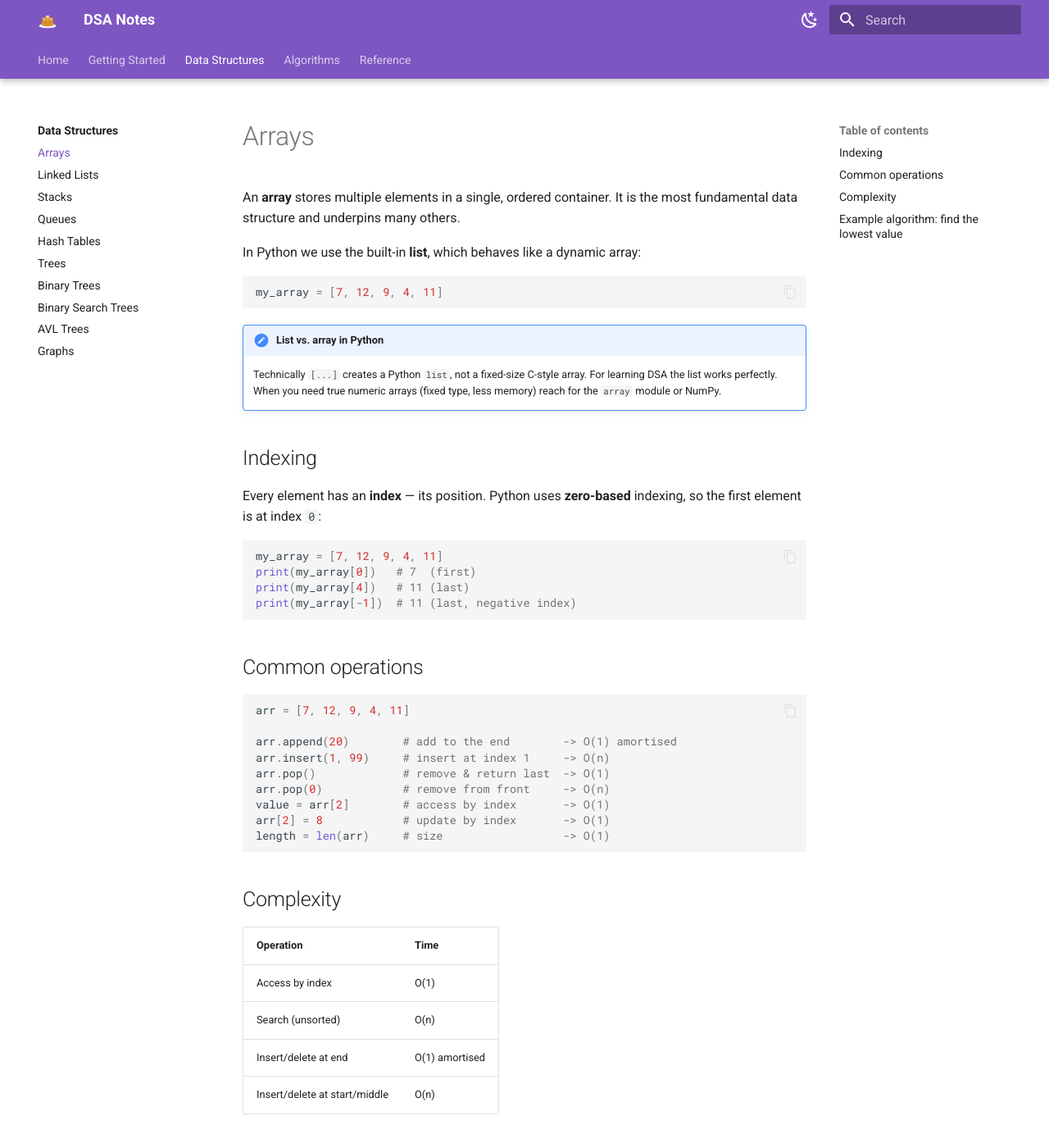
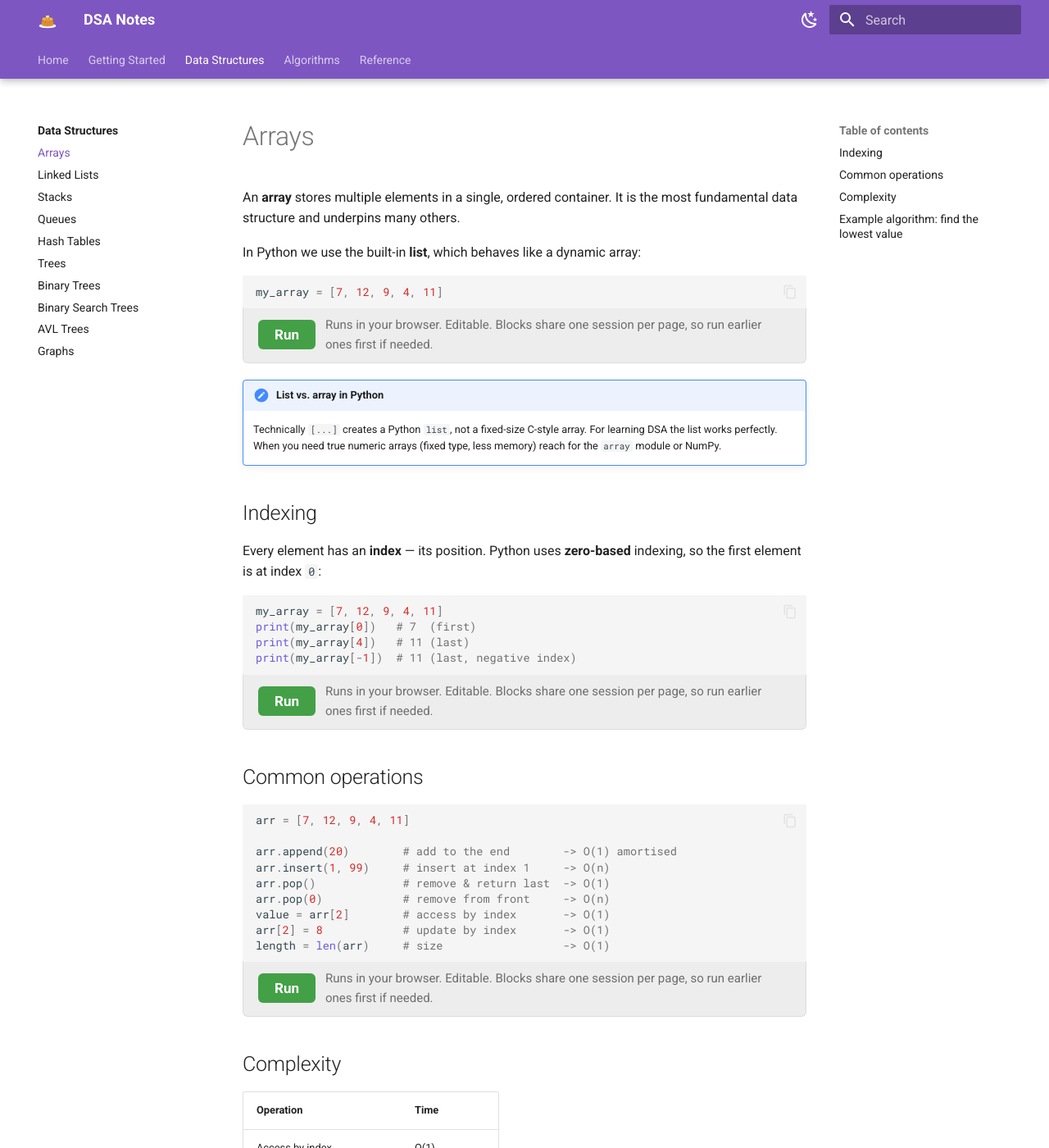
Before and after one commit to anp-exe/dsa, an MkDocs documentation site: the page built from docs/data-structures/arrays.md, in a window 1280 px wide and 1400 px high. Shown: the whole window at 82% size. Built offline with MkDocs 1.6.1 and Material for MkDocs 9.7.7, drawn with Linux system fonts in a browser that asks for light colours; some of the changed text lies outside the part shown.

Commit message:
Add code run ability site-wide

```diff
--- a/docs/assets/css/widgets.css
+++ b/docs/assets/css/widgets.css
@@ -110,6 +110,27 @@
 }
 .py-run-btn:disabled { opacity: 0.6; cursor: wait; }
 .py-hint { font-size: 0.75rem; color: var(--md-default-fg-color--light); }
+
+/* Auto Run bar attached under a highlighted code block */
+.py-bar-attached {
+  border: 1px solid var(--md-default-fg-color--lightest);
+  border-top: none;
+  border-radius: 0 0 0.3rem 0.3rem;
+  margin-top: -0.9rem;
+}
+.language-python.highlight { margin-bottom: 0; }
+.language-python.highlight code[contenteditable="true"]:focus {
+  outline: 2px solid var(--md-accent-fg-color);
+  outline-offset: 2px;
+  border-radius: 0.2rem;
+}
+.py-bar-attached + .py-out {
+  border: 1px solid var(--md-default-fg-color--lightest);
+  border-top: none;
+  border-radius: 0 0 0.3rem 0.3rem;
+  margin-top: 0;
+  margin-bottom: 1.2rem;
+}
 .py-out {
   margin: 0;
   padding: 0.9rem;
--- a/docs/assets/js/widgets.js
+++ b/docs/assets/js/widgets.js
@@ -70,7 +70,7 @@
     render();
   }
 
-  /* ---------- In-browser Python runner (Pyodide) ---------- */
+  /* ---------- Shared in-browser Python (Pyodide) ---------- */
   var pyodidePromise = null;
   function getPyodide() {
     if (pyodidePromise) return pyodidePromise;
@@ -87,33 +87,70 @@
     return pyodidePromise;
   }
 
+  // Run code in Pyodide, capturing stdout/stderr into outEl.
+  function runInPyodide(code, outEl, done) {
+    outEl.textContent = "Loading Python (first run downloads the runtime, about 6MB)...";
+    getPyodide().then(function (py) {
+      outEl.textContent = "Running...";
+      py.runPython("import sys, io\n_buf = io.StringIO()\nsys.stdout = _buf\nsys.stderr = _buf");
+      try {
+        py.runPython(code);
+        var result = py.runPython("_buf.getvalue()");
+        outEl.textContent = (result && result.length) ? result : "(ran with no output — add a print to see something)";
+      } catch (err) {
+        outEl.textContent = String(err);
+      } finally {
+        py.runPython("sys.stdout = sys.__stdout__\nsys.stderr = sys.__stderr__");
+        if (done) done();
+      }
+    }).catch(function (e) {
+      outEl.textContent = "Failed to load the Python runtime: " + e +
+        "\n(An internet connection is needed the first time.)";
+      if (done) done();
+    });
+  }
+
+  /* ---------- Dedicated editable playground cell (.py-run) ---------- */
   function initPyRun(root) {
     if (root.dataset.ready) return;
     root.dataset.ready = "1";
-
     var ta = root.querySelector(".py-code");
     var out = root.querySelector(".py-out");
     var btn = root.querySelector(".py-run-btn");
-
     btn.addEventListener("click", function () {
       btn.disabled = true;
-      out.textContent = "Loading Python (first run downloads the runtime, about 6MB)...";
-      getPyodide().then(function (py) {
-        out.textContent = "Running...";
-        py.runPython("import sys, io\n_buf = io.StringIO()\nsys.stdout = _buf\nsys.stderr = _buf");
-        try {
-          py.runPython(ta.value);
-          var result = py.runPython("_buf.getvalue()");
-          out.textContent = result && result.length ? result : "(no output — try adding a print statement)";
-        } catch (err) {
-          out.textContent = String(err);
-        } finally {
-          py.runPython("sys.stdout = sys.__stdout__\nsys.stderr = sys.__stderr__");
-          btn.disabled = false;
-        }
-      }).catch(function (e) {
-        out.textContent = "Failed to load the Python runtime: " + e + "\n(You need an internet connection the first time.)";
-        btn.disabled = false;
+      runInPyodide(ta.value, out, function () { btn.disabled = false; });
+    });
+  }
+
+  /* ---------- Auto Run button on every Python code block ---------- */
+  function initRunButtons(root) {
+    var blocks = document.querySelectorAll(".language-python.highlight");
+    blocks.forEach(function (block) {
+      if (block.dataset.runReady) return;
+      block.dataset.runReady = "1";
+      var code = block.querySelector("code");
+      if (!code) return;
+
+      // make the code editable in place (keeps initial highlighting)
+      code.setAttribute("contenteditable", "true");
+      code.setAttribute("spellcheck", "false");
+
+      var out = el("pre", "py-out");
+      out.style.display = "none";
+      var bar = el("div", "py-bar py-bar-attached");
+      var btn = el("button", "py-run-btn", "Run");
+      var hint = el("span", "py-hint", "Runs in your browser. Editable. Blocks share one session per page, so run earlier ones first if needed.");
+      bar.appendChild(btn);
+      bar.appendChild(hint);
+
+      block.insertAdjacentElement("afterend", out);
+      block.insertAdjacentElement("afterend", bar);
+
+      btn.addEventListener("click", function () {
+        btn.disabled = true;
+        out.style.display = "block";
+        runInPyodide(code.innerText, out, function () { btn.disabled = false; });
       });
     });
   }
@@ -122,6 +159,7 @@
   function initAll() {
     document.querySelectorAll(".stack-viz").forEach(initStackViz);
     document.querySelectorAll(".py-run").forEach(initPyRun);
+    initRunButtons();
   }
   if (typeof window.document$ !== "undefined" && window.document$.subscribe) {
     window.document$.subscribe(initAll);
```
